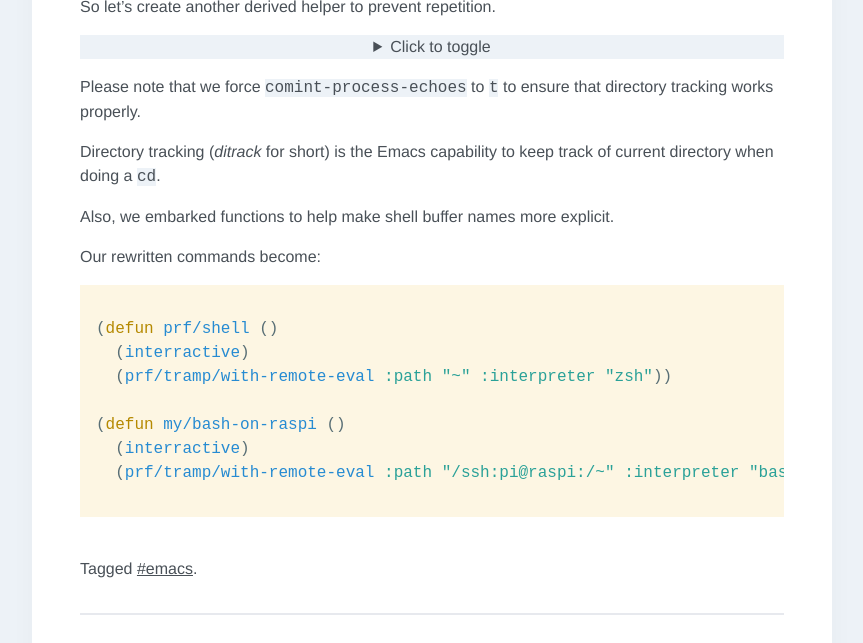
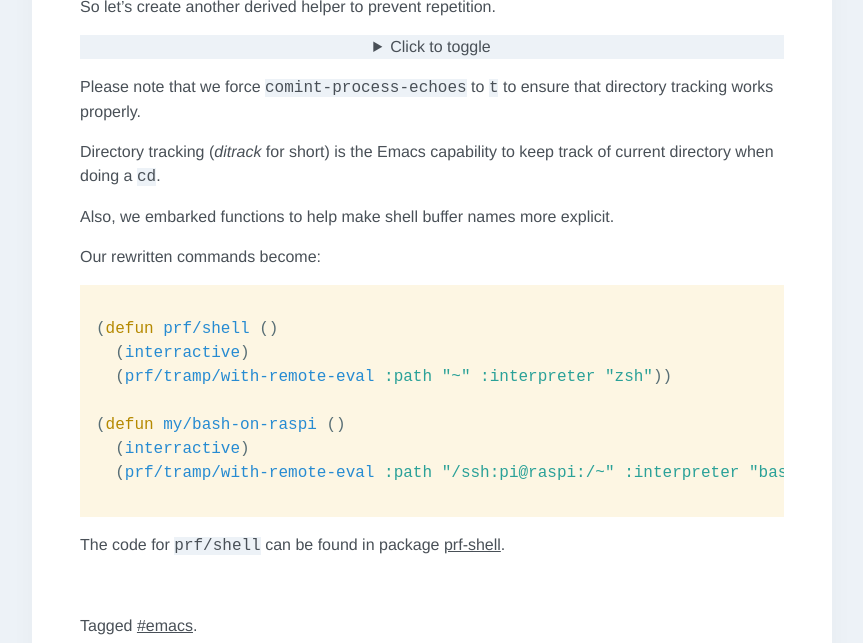
Before and after one commit to p3r7/blog, a Jekyll site: the page built from _posts/2020-01-21-painless-emacs-interactive-shells.md, in a window 1280 px wide and 900 px high, scrolled down 2163 px, cut to the strip 0-643 px from the top of the window. Shown: the whole strip, without its empty margins (208-1071 px from the left). Built offline with Jekyll 4.4.1, drawn with Linux system fonts in a browser that asks for light colours; some web fonts are replaced.

Commit message:
Added link to src on gh

````diff
--- a/_posts/2020-01-21-painless-emacs-interactive-shells.md
+++ b/_posts/2020-01-21-painless-emacs-interactive-shells.md
@@ -149,3 +149,5 @@ Our rewritten commands become:
   (interractive)
   (prf/tramp/with-remote-eval :path "/ssh:pi@raspi:/~" :interpreter "bash"))
 ```
+
+The code for `prf/shell` can be found in package [prf-shell](https://github.com/p3r7/prf-tramp/blob/master/prf-shell.el).
````
